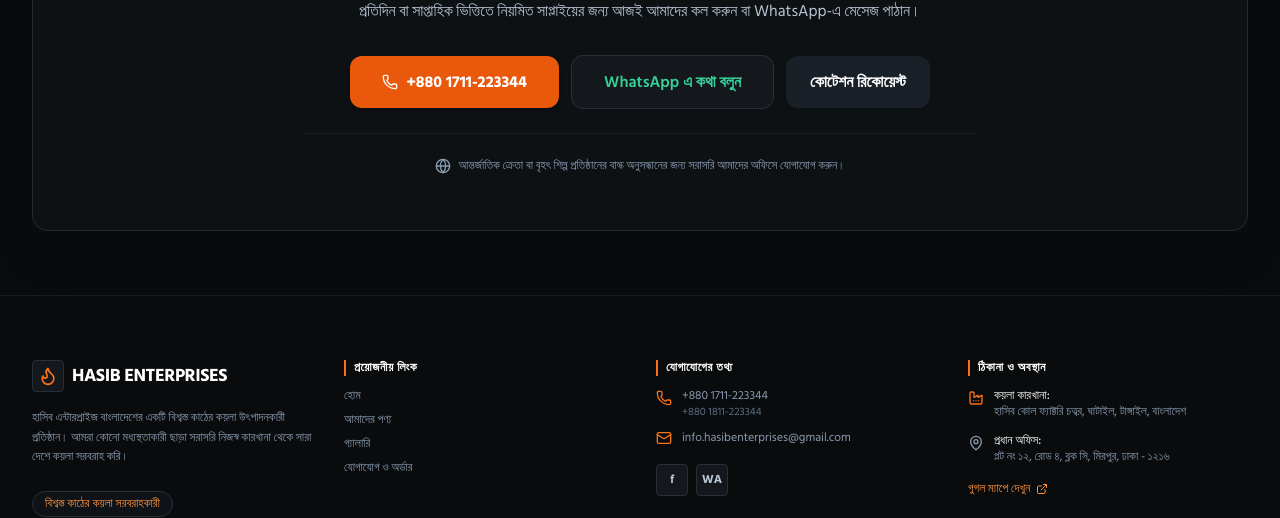
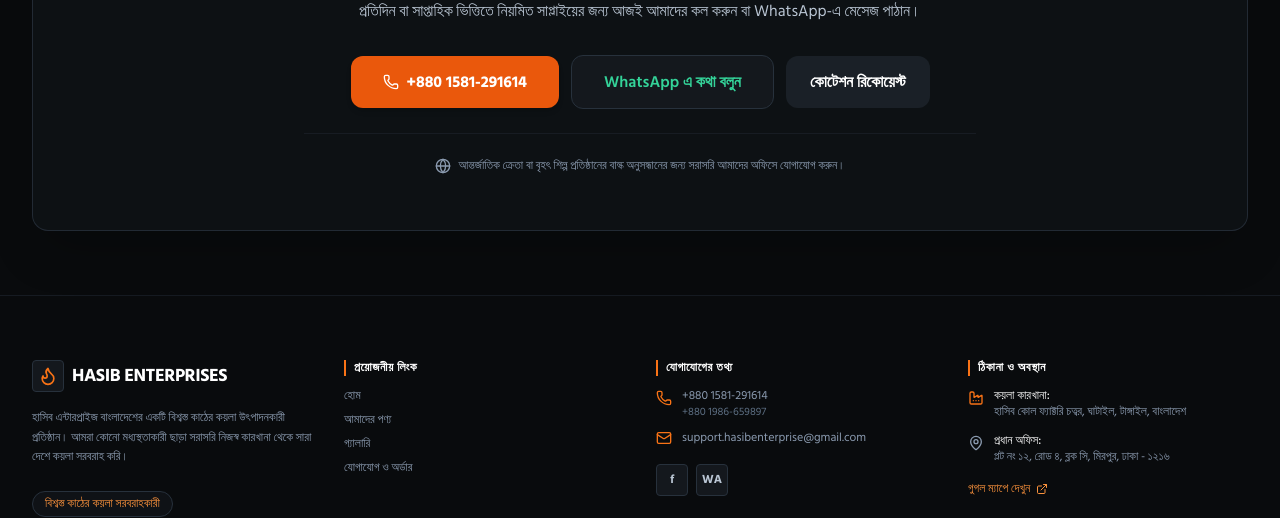
Before and after one commit to gmomorfaruk/CoalFactory, a Next.js app: page / in a window 1280 px wide. Shown: the part 3826-4344 px from the top of the page. Built offline with nearby package versions, Linux system fonts and the light colour scheme.

Commit message:
feat: update official contact numbers, WhatsApp, and email

```diff
--- a/app/contact/page.tsx
+++ b/app/contact/page.tsx
@@ -88,11 +88,11 @@
     }
   };
 
-  const primaryPhone = settings?.phone_primary || '+880 1711-223344';
-  const secondaryPhone = settings?.phone_secondary || '+880 1811-223344';
+  const primaryPhone = settings?.phone_primary || '+880 1581-291614';
+  const secondaryPhone = settings?.phone_secondary || '+880 1986-659897';
   const rawPhone = primaryPhone.replace(/[^0-9+]/g, '');
   const rawWhatsApp = (settings?.whatsapp_number || primaryPhone).replace(/[^0-9]/g, '');
-  const email = settings?.email || 'info.hasibenterprises@gmail.com';
+  const email = settings?.email || 'support.hasibenterprise@gmail.com';
   const officeAddr = language === 'bn' ? settings?.office_address_bn : settings?.office_address_en;
   const factoryAddr = language === 'bn' ? settings?.factory_address_bn : settings?.factory_address_en;
 
--- a/app/page.tsx
+++ b/app/page.tsx
@@ -73,7 +73,7 @@
     : (content?.hero_subtitle_en || t.hero.subtitle);
 
   const heroImage = content?.hero_image_url || 'https://images.unsplash.com/photo-1544025162-d76694265947?q=80&w=1600&auto=format&fit=crop';
-  const primaryPhone = settings?.phone_primary || '+880 1711-223344';
+  const primaryPhone = settings?.phone_primary || '+880 1581-291614';
   const rawPhone = primaryPhone.replace(/[^0-9+]/g, '');
 
   const iconMap: Record<string, React.ReactNode> = {
--- a/app/products/[slug]/page.tsx
+++ b/app/products/[slug]/page.tsx
@@ -74,7 +74,7 @@
   const applications = language === 'bn' ? product.applications_bn : product.applications_en;
   const hasOffer = product.offer_price !== null && product.offer_price !== undefined && product.offer_price < product.price;
 
-  const primaryPhone = settings?.phone_primary || '+880 1711-223344';
+  const primaryPhone = settings?.phone_primary || '+880 1581-291614';
   const rawPhone = primaryPhone.replace(/[^0-9+]/g, '');
   const rawWhatsApp = (settings?.whatsapp_number || primaryPhone).replace(/[^0-9]/g, '');
 
--- a/components/layout/Footer.tsx
+++ b/components/layout/Footer.tsx
@@ -18,9 +18,9 @@
     return () => window.removeEventListener('hasib_store_updated', handleUpdate);
   }, []);
 
-  const phonePrimary = settings?.phone_primary || '+880 1711-223344';
-  const phoneSecondary = settings?.phone_secondary || '+880 1811-223344';
-  const email = settings?.email || 'info.hasibenterprises@gmail.com';
+  const phonePrimary = settings?.phone_primary || '+880 1581-291614';
+  const phoneSecondary = settings?.phone_secondary || '+880 1986-659897';
+  const email = settings?.email || 'support.hasibenterprise@gmail.com';
   const officeAddr = language === 'bn' ? settings?.office_address_bn : settings?.office_address_en;
   const factoryAddr = language === 'bn' ? settings?.factory_address_bn : settings?.factory_address_en;
   const socials = settings?.social_links || {};
--- a/components/layout/MobileQuickBar.tsx
+++ b/components/layout/MobileQuickBar.tsx
@@ -18,7 +18,7 @@
     return () => window.removeEventListener('hasib_store_updated', handleUpdate);
   }, []);
 
-  const phone = settings?.phone_primary || '+880 1711-223344';
+  const phone = settings?.phone_primary || '+880 1581-291614';
   const rawPhone = phone.replace(/[^0-9+]/g, '');
   const whatsapp = (settings?.whatsapp_number || phone).replace(/[^0-9]/g, '');
 
--- a/components/layout/Navbar.tsx
+++ b/components/layout/Navbar.tsx
@@ -33,7 +33,7 @@
     { href: '/contact', label: t.nav.contact },
   ];
 
-  const primaryPhone = settings?.phone_primary || '+880 1711-223344';
+  const primaryPhone = settings?.phone_primary || '+880 1581-291614';
 
   return (
     <header className="sticky top-0 z-40 w-full border-b border-charcoal-700/60 bg-charcoal-950/90 backdrop-blur-md">
--- a/components/products/ProductCard.tsx
+++ b/components/products/ProductCard.tsx
@@ -144,7 +144,7 @@
             </Link>
 
             <a
-              href={`https://wa.me/8801711223344?text=${encodeURIComponent(
+              href={`https://wa.me/8801581291614?text=${encodeURIComponent(
                 language === 'bn'
                   ? `আসসালামু আলাইকুম, আমি ${name} সম্পর্কে জানতে আগ্রহী।`
                   : `Hello, I would like to inquire about ${name}.`
--- a/lib/data/initialData.ts
+++ b/lib/data/initialData.ts
@@ -363,10 +363,10 @@
 };
 
 export const initialSiteSettings: SiteSettings = {
-  phone_primary: '+880 1711-223344',
-  phone_secondary: '+880 1811-223344',
-  whatsapp_number: '+880 1711-223344',
-  email: 'info.hasibenterprises@gmail.com',
+  phone_primary: '+880 1581-291614',
+  phone_secondary: '+880 1986-659897',
+  whatsapp_number: '+880 1581-291614',
+  email: 'support.hasibenterprise@gmail.com',
   office_address_bn: 'প্লট নং ১২, রোড ৪, ব্লক সি, মিরপুর, ঢাকা - ১২১৬',
   office_address_en: 'Plot 12, Road 4, Block C, Mirpur, Dhaka - 1216, Bangladesh',
   factory_address_bn: 'হাসিব কোল ফ্যাক্টরি চত্বর, ঘাটাইল, টাঙ্গাইল, বাংলাদেশ',
@@ -374,7 +374,7 @@
   map_embed_url: 'https://www.google.com/maps/embed?pb=!1m18!1m12!1m3!1d116834.00977793836!2d90.33728812613045!3d23.801323719468085!2m3!1f0!2f0!3f0!3m2!1i1024!2i768!4f13.1!3m3!1m2!1s0x3755c0e96fce29dd%3A0x6ccd9e51ab9ddf4f!2sMirpur%2C%20Dhaka!5e0!3m2!1sen!2sbd!4v1710000000000!5m2!1sen!2sbd',
   social_links: {
     facebook: 'https://facebook.com/hasibenterprisesbd',
-    whatsapp: 'https://wa.me/8801711223344',
+    whatsapp: 'https://wa.me/8801581291614',
     instagram: '',
     youtube: '',
     tiktok: '',
--- a/lib/data/store.ts
+++ b/lib/data/store.ts
@@ -34,7 +34,7 @@
   REVIEWS: 'hasib_reviews_v1',
   MESSAGES: 'hasib_messages_v1',
   HOMEPAGE: 'hasib_homepage_v1',
-  SETTINGS: 'hasib_settings_v1',
+  SETTINGS: 'hasib_settings_v2',
   MEDIA: 'hasib_media_v1',
   AUTH: 'hasib_admin_auth_v1'
 };
```
Also changed, not shown: 1 other file (tests, documents, lock files or other folders).
